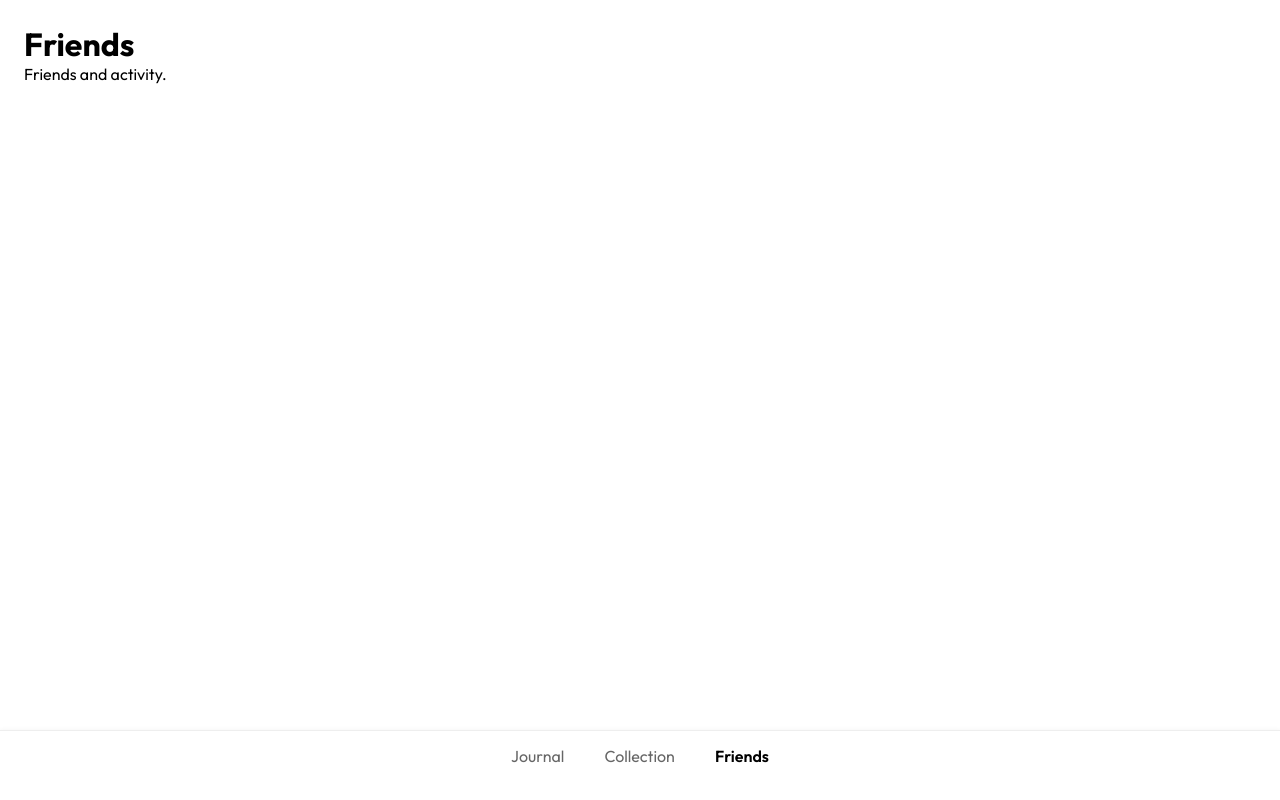
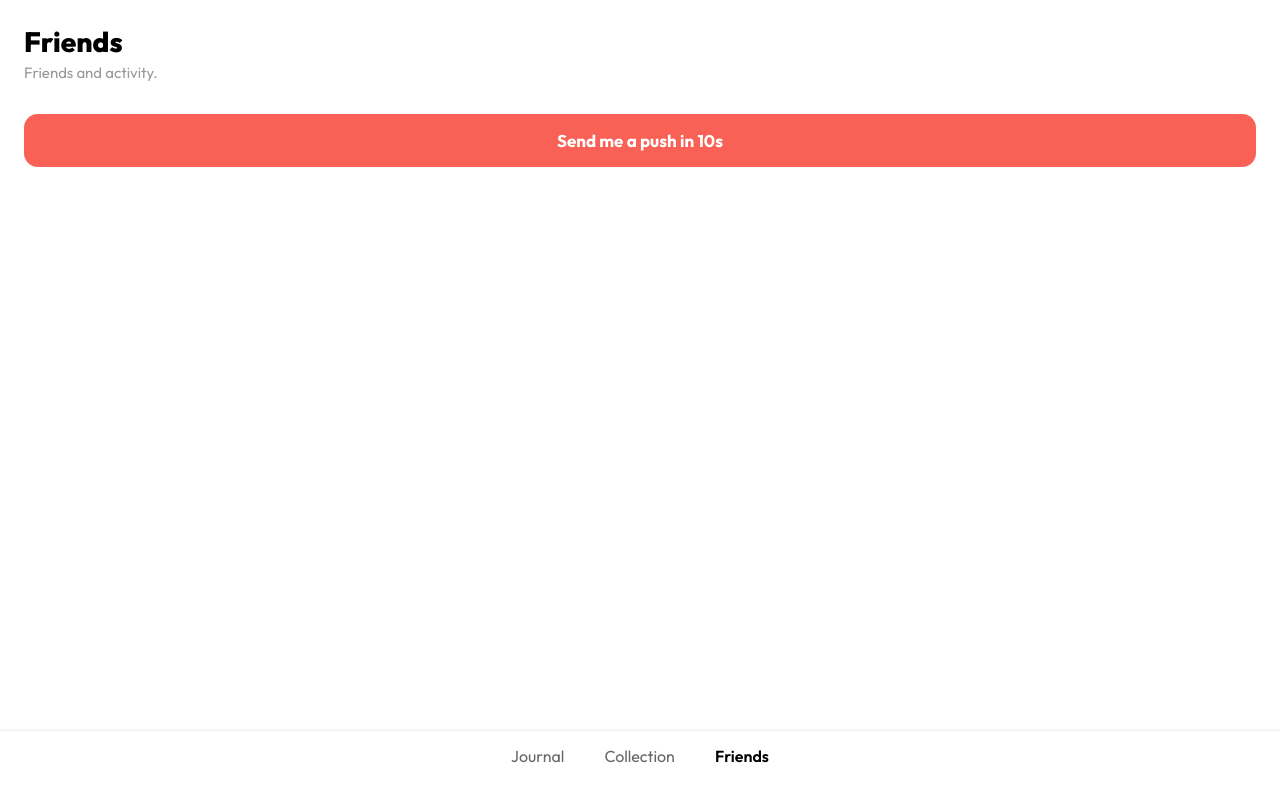
Before and after one commit to ReactionJackson/gaming-journal, a Next.js app: page /friends in a window 1280 px wide. Built offline with nearby package versions, Linux system fonts and the light colour scheme; no server answers.

Commit message:
journal app integration

```diff
--- a/package.json
+++ b/package.json
@@ -14,7 +14,8 @@
     "next": "16.1.1",
     "react": "19.2.3",
     "react-dom": "19.2.3",
-    "styled-components": "^6.3.8"
+    "styled-components": "^6.3.8",
+    "web-push": "^3.6.7"
   },
   "devDependencies": {
     "@types/node": "^20",
--- /dev/null
+++ b/src/app/api/send-push/route.ts
@@ -0,0 +1,34 @@
+import { NextRequest, NextResponse } from 'next/server';
+import webpush from 'web-push';
+
+webpush.setVapidDetails(
+  'mailto:joejackson@numiko.com',
+  process.env.VAPID_PUBLIC_KEY!,
+  process.env.VAPID_PRIVATE_KEY!
+);
+
+export async function POST(request: NextRequest) {
+  try {
+    const { subscription, delay = 10 } = await request.json();
+
+    if (!subscription || !subscription.endpoint) {
+      return NextResponse.json({ error: 'Missing push subscription' }, { status: 400 });
+    }
+
+    // Wait the requested delay, then send the push
+    await new Promise(resolve => setTimeout(resolve, delay * 1000));
+
+    await webpush.sendNotification(
+      subscription,
+      JSON.stringify({
+        title: 'Gaming Journal',
+        body: 'hello'
+      })
+    );
+
+    return NextResponse.json({ message: 'Push sent' });
+  } catch (error: any) {
+    console.error('Push send error:', error.message);
+    return NextResponse.json({ error: error.message }, { status: 500 });
+  }
+}
--- a/src/app/friends/page.jsx
+++ b/src/app/friends/page.jsx
@@ -1,8 +1,154 @@
+"use client";
+
+import { useState, useEffect } from "react";
+import styled from "styled-components";
+
+const VAPID_PUBLIC_KEY = process.env.NEXT_PUBLIC_VAPID_PUBLIC_KEY;
+
+function urlBase64ToUint8Array(base64String) {
+  const padding = "=".repeat((4 - (base64String.length % 4)) % 4);
+  const base64 = (base64String + padding).replace(/-/g, "+").replace(/_/g, "/");
+  const raw = atob(base64);
+  const arr = new Uint8Array(raw.length);
+  for (let i = 0; i < raw.length; ++i) arr[i] = raw.charCodeAt(i);
+  return arr;
+}
+
+const Page = styled.main`
+  padding: 24px;
+  padding-bottom: 100px;
+`;
+
+const Title = styled.h1`
+  font-size: 28px;
+  font-weight: 800;
+  margin-bottom: 4px;
+`;
+
+const Subtitle = styled.p`
+  color: #999;
+  font-size: 15px;
+  margin-bottom: 24px;
+`;
+
+const PushButton = styled.button`
+  width: 100%;
+  padding: 16px;
+  border-radius: 14px;
+  font-size: 17px;
+  font-weight: 700;
+  color: white;
+  background: ${(p) => (p.disabled ? "#ccc" : "#f96156")};
+  cursor: ${(p) => (p.disabled ? "not-allowed" : "pointer")};
+  transition: all 0.2s;
+  font-family: var(--font-outfit);
+  margin-top: 8px;
+
+  &:active:not(:disabled) {
+    transform: scale(0.97);
+  }
+`;
+
+const Status = styled.div`
+  margin-top: 14px;
+  padding: 12px 16px;
+  border-radius: 12px;
+  font-size: 14px;
+  text-align: center;
+  line-height: 1.5;
+  background: ${(p) =>
+    p.$type === "success" ? "#e8f5e9" : p.$type === "error" ? "#fce4ec" : "#e3f2fd"};
+  color: ${(p) =>
+    p.$type === "success" ? "#2e7d32" : p.$type === "error" ? "#c62828" : "#1565c0"};
+`;
+
 export default function FriendsPage() {
+  const [swReg, setSwReg] = useState(null);
+  const [subscription, setSubscription] = useState(null);
+  const [status, setStatus] = useState(null);
+  const [statusType, setStatusType] = useState("info");
+  const [sending, setSending] = useState(false);
+
+  useEffect(() => {
+    if ("serviceWorker" in navigator) {
+      navigator.serviceWorker.register("/sw.js").then(async (reg) => {
+        setSwReg(reg);
+        const existing = await reg.pushManager.getSubscription();
+        if (existing) setSubscription(existing);
+      });
+    }
+  }, []);
+
+  async function subscribeToPush(reg) {
+    const sub = await reg.pushManager.subscribe({
+      userVisibleOnly: true,
+      applicationServerKey: urlBase64ToUint8Array(VAPID_PUBLIC_KEY),
+    });
+    setSubscription(sub);
+    return sub;
+  }
+
+  async function handlePush() {
+    setSending(true);
+    setStatus(null);
+
+    try {
+      // Request notification permission if needed
+      if (Notification.permission !== "granted") {
+        const perm = await Notification.requestPermission();
+        if (perm !== "granted") {
+          setStatus("You need to allow notifications first.");
+          setStatusType("error");
+          setSending(false);
+          return;
+        }
+      }
+
+      // Subscribe if not already
+      let sub = subscription;
+      if (!sub && swReg) {
+        sub = await subscribeToPush(swReg);
+      }
+      if (!sub) {
+        setStatus("Could not subscribe to push. Try again.");
+        setStatusType("error");
+        setSending(false);
+        return;
+      }
+
+      setStatus("Notification coming in 10s — lock your phone!");
+      setStatusType("info");
+
+      // Fire and forget — don't await the 10s server delay
+      fetch("/api/send-push", {
+        method: "POST",
+        headers: { "Content-Type": "application/json" },
+        body: JSON.stringify({ subscription: sub.toJSON(), delay: 10 }),
+      });
+
+      // Re-enable button after 12s
+      setTimeout(() => {
+        setSending(false);
+        setStatus("Done! Did you get it?");
+        setStatusType("success");
+      }, 12000);
+    } catch (e) {
+      setStatus("Error: " + e.message);
+      setStatusType("error");
+      setSending(false);
+    }
+  }
+
   return (
-    <main style={{ padding: 24 }}>
-      <h1>Friends</h1>
-      <p>Friends and activity.</p>
-    </main>
+    <Page>
+      <Title>Friends</Title>
+      <Subtitle>Friends and activity.</Subtitle>
+
+      <PushButton onClick={handlePush} disabled={sending}>
+        {sending ? "Sending..." : "Send me a push in 10s"}
+      </PushButton>
+
+      {status && <Status $type={statusType}>{status}</Status>}
+    </Page>
   );
 }
```
Also changed, not shown: public/sw.js (added, +18 -0 lines), 1 other file (tests, documents, lock files or other folders).
